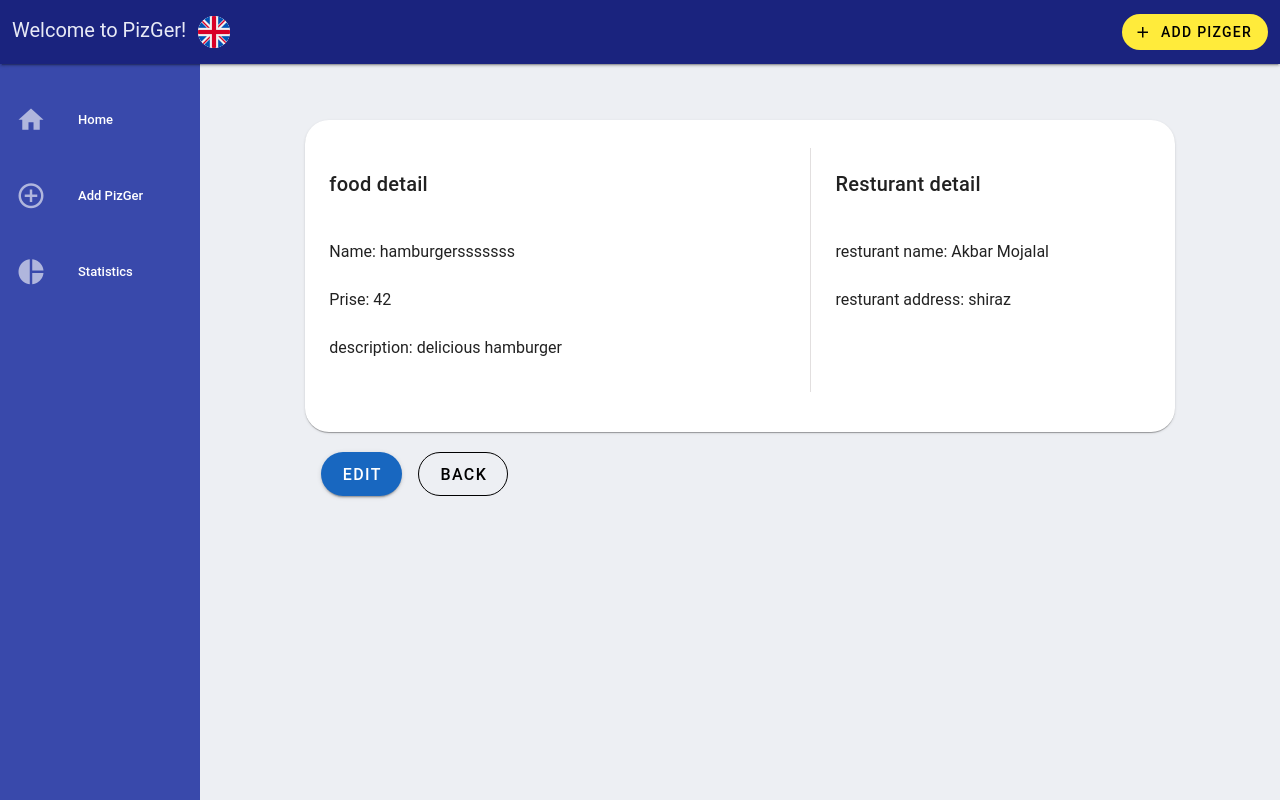
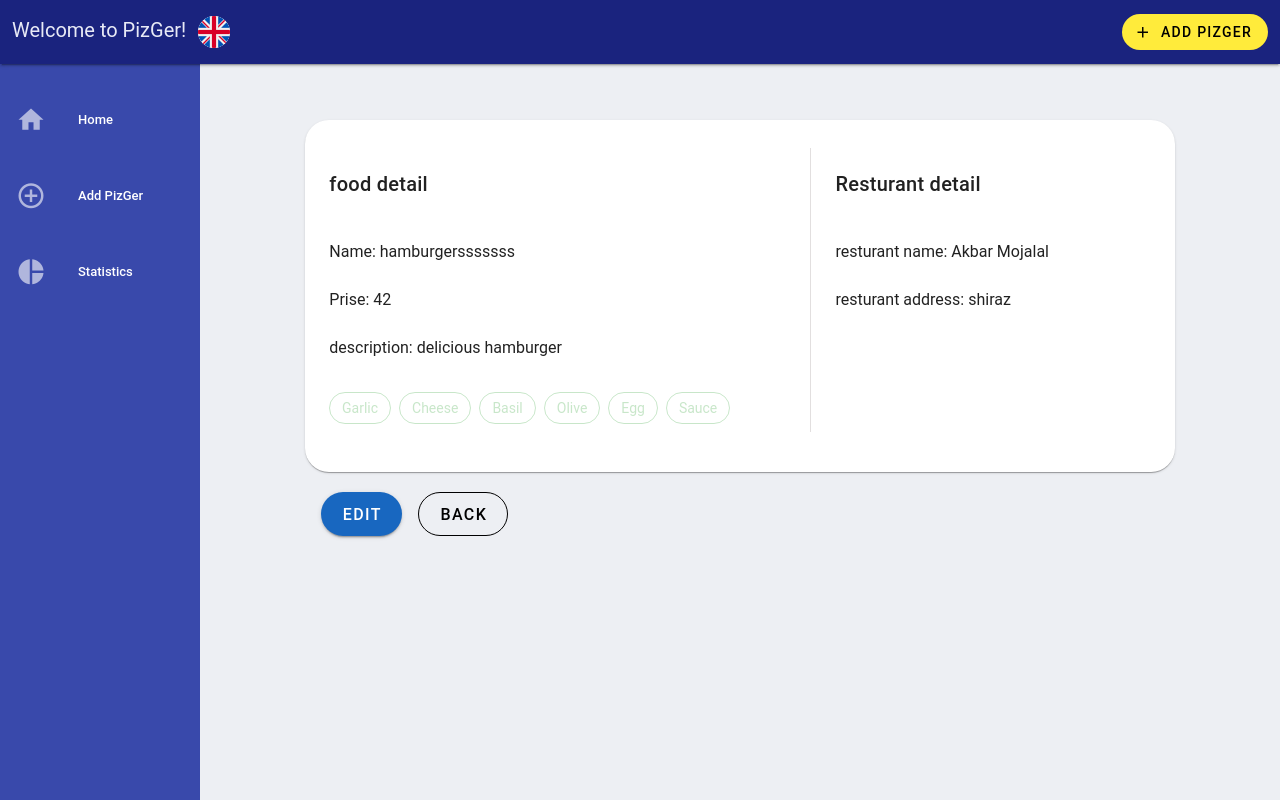
Before and after one commit to maedekaboli/PizGer, a Vue app: page /food/detail/1 in a window 1280 px wide. Built offline with nearby package versions, Linux system fonts and the light colour scheme; data requests are answered from the project's data file.

Commit message:
ingridients added in food detail

```diff
--- a/src/views/food/Food.vue
+++ b/src/views/food/Food.vue
@@ -54,7 +54,7 @@ const lazySrc = computed(() => {
                 <router-link :to="`/food/detail/${food.id}`">
                     <v-btn color="blue" variant="outlined" size="x-small" icon="mdi-dots-horizontal"></v-btn>
                 </router-link>
-                <router-link :to="`/food/detail/${food.id}`">
+                <router-link :to="`/food/edit/${food.id}`">
                     <v-btn color="orange" class="ml-2" variant="outlined" size="x-small" icon="mdi-pencil-outline"></v-btn>
                 </router-link>
                 <v-btn @click="onShowDeleteModal" color="red" class="ml-2" variant="outlined" size="x-small"
--- a/src/views/food/FoodDetail.vue
+++ b/src/views/food/FoodDetail.vue
@@ -1,5 +1,5 @@
 <script setup lang="ts">
-import { ref } from 'vue'
+import { ref, defineAsyncComponent } from 'vue'
 import useFoodsListStore from '../../stores/food/FoodsListStore'
 import { storeToRefs } from 'pinia'
 // import SelectedFoodType from '../models/SelectedFoodType'
@@ -7,6 +7,7 @@ import { storeToRefs } from 'pinia'
 import { useI18n } from 'vue-i18n'
 import { useRoute } from 'vue-router'
 
+const Ingredient = defineAsyncComponent(() => import('./ingredients/Ingredient.vue'))
 const route = useRoute()
 const { t } = useI18n()
 const { getFood } = useFoodsListStore()
@@ -34,8 +35,8 @@ getFood(~~route.params.id)
                         description: {{ food.desc }}
                     </v-col>
                     <v-col cols="12">
-                        <v-chip-group v-model="food.ingredients" selected-class="text-success" column multiple>
-                            <template v-for="item in ingredients" :key="item">
+                        <v-chip-group disabled class="text-success">
+                            <template v-for="item in food.ingredients" :key="item">
                                 <Ingredient :item="item.toString()"></Ingredient>
                             </template>
                         </v-chip-group>
```
